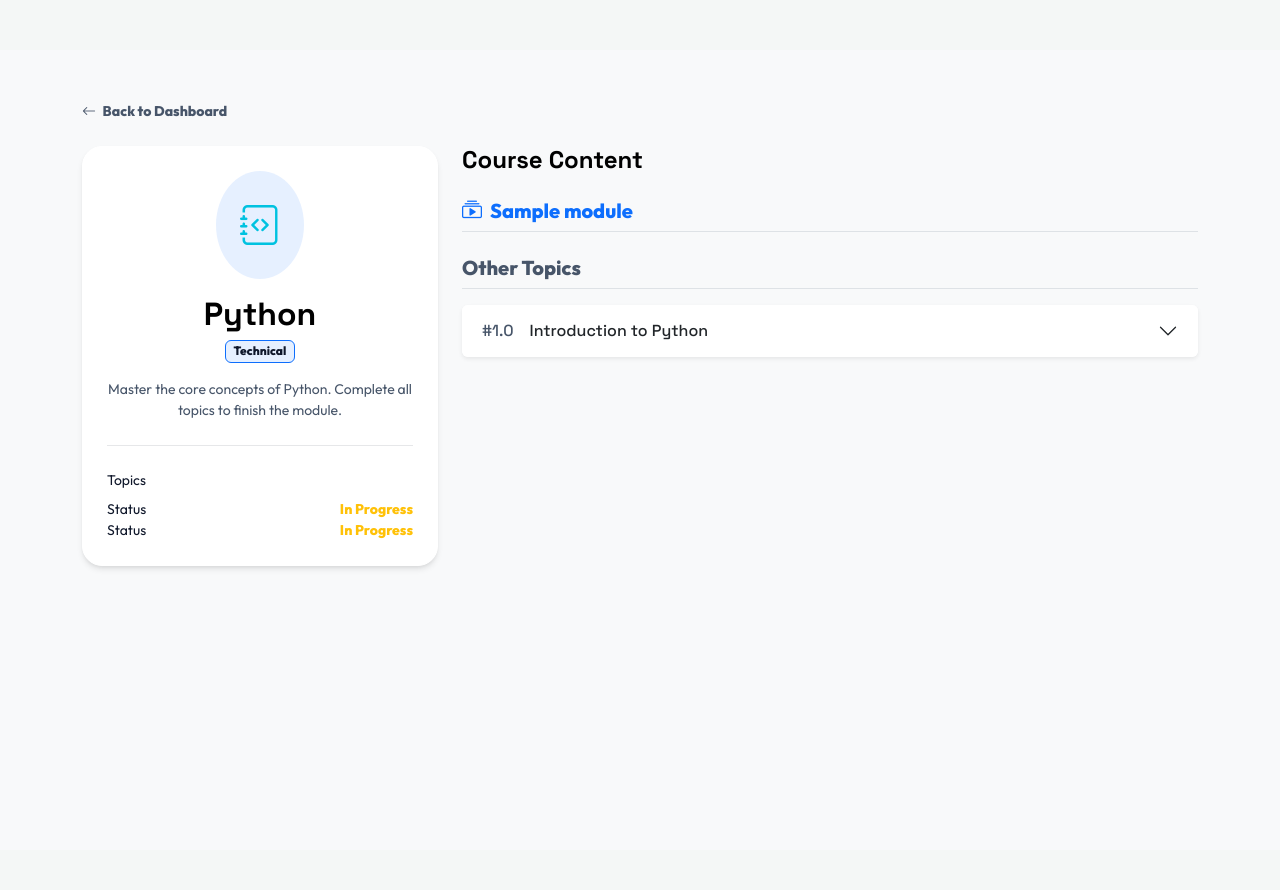
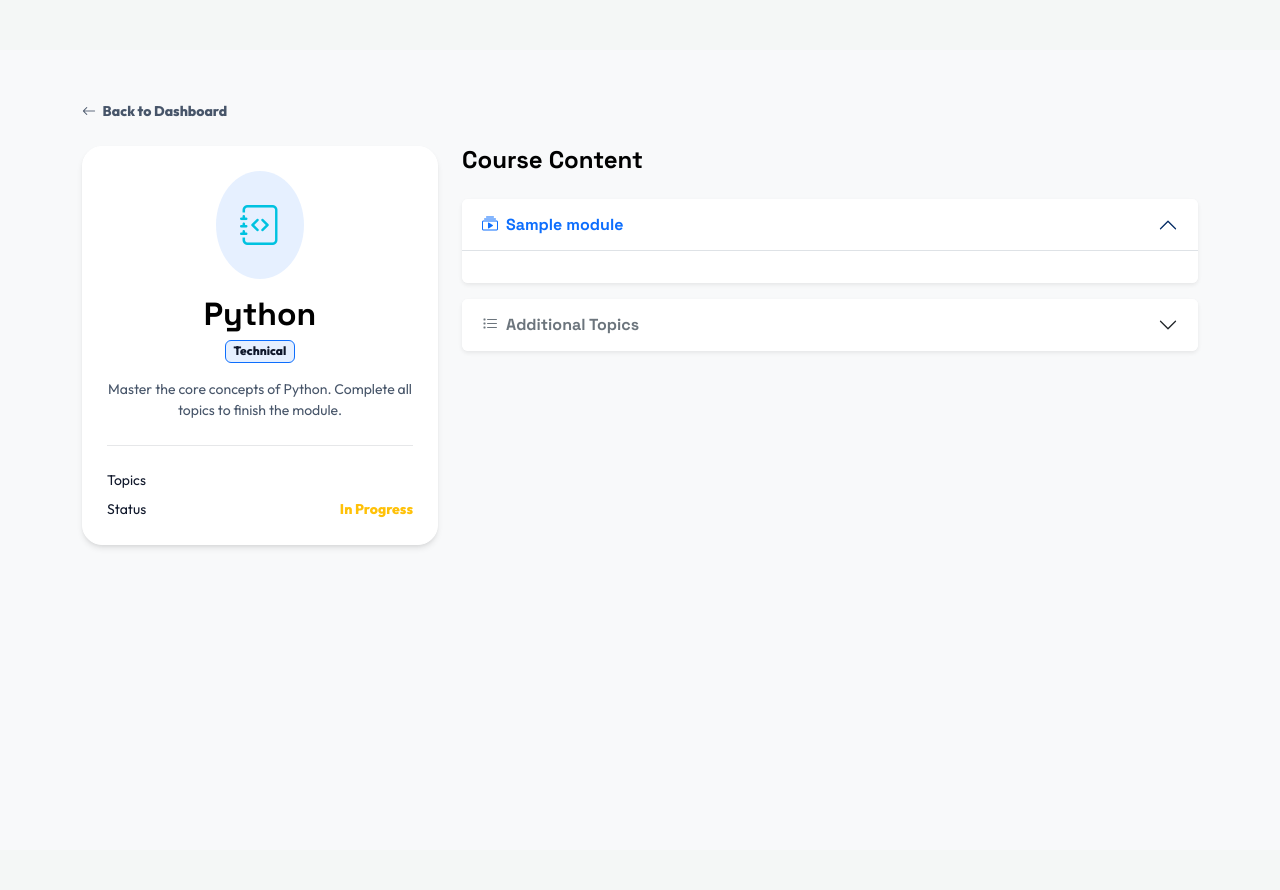
Before and after one commit to RaghavendraGunturi1/CodeApt, a Django app: page /course/python/ in a window 1280 px wide. Shown: the part 190-1080 px from the top of the page. Run offline with Django 5.2, Linux system fonts and the light colour scheme; a user stored in the database is signed in; data comes from the database, SQL or seed files in the repository; tables that the repository leaves empty hold one stand-in row (values such as "Sample post"); parts of the project's set-up code (start-up, migrations or seed data) failed here and were passed over; some libraries are stand-ins or nearby versions.

Commit message:
pay fix and roll number added and module dropdown fixed

```diff
--- a/accounts/forms.py
+++ b/accounts/forms.py
@@ -6,6 +6,7 @@ from core.models import Profile  # <--- Note the 'core' import
 class StudentRegisterForm(UserCreationForm):
     email = forms.EmailField(required=True)
     full_name = forms.CharField(max_length=100, required=True)
+    roll_number = forms.CharField(max_length=50, required=True, label="University Roll Number") # Added
     college_name = forms.CharField(max_length=200, required=True)
     phone_number = forms.CharField(max_length=15, required=True)
     state = forms.CharField(max_length=100, required=True)
@@ -18,3 +19,8 @@ class StudentRegisterForm(UserCreationForm):
         if User.objects.filter(email=email).exists():
             raise forms.ValidationError("A user with this email already exists.")
         return email
+    def clean_roll_number(self):
+        roll = self.cleaned_data.get('roll_number')
+        if Profile.objects.filter(roll_number=roll).exists():
+            raise forms.ValidationError("This roll number is already registered.")
+        return roll
--- a/accounts/views.py
+++ b/accounts/views.py
@@ -36,6 +36,7 @@ def register_view(request):
             # Use get_or_create to avoid errors if a profile signal already exists
             profile, created = Profile.objects.get_or_create(user=user)
             profile.full_name = form.cleaned_data.get('full_name')
+            profile.roll_number = form.cleaned_data.get('roll_number') # Save it here
             profile.college_name = form.cleaned_data.get('college_name')
             profile.phone_number = form.cleaned_data.get('phone_number')
             profile.state = form.cleaned_data.get('state')
--- a/core/models.py
+++ b/core/models.py
@@ -13,6 +13,7 @@ class Profile(models.Model):
     user = models.OneToOneField(User, on_delete=models.CASCADE)
     full_name = models.CharField(max_length=100, blank=True, help_text="Name to appear on Certificates")
     college_name = models.CharField(max_length=200, blank=True)
+    roll_number = models.CharField(max_length=50, blank=True, null=True, help_text="University Roll Number")
     phone_number = models.CharField(max_length=15, blank=True)
     state = models.CharField(max_length=100, blank=True, null=True) # Added State
     bio = models.TextField(max_length=500, blank=True)
--- a/core/views.py
+++ b/core/views.py
@@ -547,28 +547,31 @@ from phonepe.sdk.pg.common.models.request.meta_info import MetaInfo
 
 # --- VIEWS ---
 # In core/views.py
+from decimal import Decimal
+
 @login_required(login_url='login')
 def initiate_payment(request, subject_slug):
     subject = get_object_or_404(Subject, slug=subject_slug)
 
-    # 1. Generate Order ID
+    # Logic: Use discount_price if available and greater than 0
+    effective_price = subject.discount_price if subject.discount_price and subject.discount_price > 0 else subject.price
+
     merchant_order_id = str(uuid.uuid4())
 
-    # 2. Save Pending Order
+    # Save Pending Order with the correct effective price
     Order.objects.create(
         user=request.user,
         subject=subject,
         order_id=merchant_order_id,
-        amount=subject.price,
+        amount=effective_price,
         status='PENDING'
     )
 
     try:
         client = get_phonepe_client()
-        amount_in_paise = int(float(subject.price) * 100)
+        # Convert to paise safely using Decimal
+        amount_in_paise = int(effective_price * Decimal('100'))
 
-        # --- FIX: Embed Order ID in the URL ---
-        # This creates: https://yourdomain.com/payment/callback/ORDER_ID_HERE/
         callback_path = f'/payment/callback/{merchant_order_id}/'
         redirect_url = request.build_absolute_uri(callback_path)
 
@@ -594,46 +597,27 @@ def initiate_payment(request, subject_slug):
         print(f"SDK Payment Init Error: {e}")
         messages.error(request, "Could not initiate payment.")
         return redirect('course_landing', slug=subject.slug)
-
 @csrf_exempt
 def payment_callback(request, order_id):
-    """
-    Handles the redirect from PhonePe.
-    Now receives 'order_id' directly from the URL for 100% reliability.
-    """
     try:
-        print(f"\nCallback received for Order: {order_id}")
-
-        # 1. Get SDK Client
-        client = get_phonepe_client()
-
-        # 2. Check Status Immediately
-        # We don't wait for POST data. We actively ask PhonePe "What happened?"
-        status_response = client.get_order_status(order_id)
-
-        print(f"Callback Status Check: {status_response.state}")
-
-        # 3. Update Database
         order = get_object_or_404(Order, order_id=order_id)
 
-        # Prevent duplicate enrollment if user refreshes page
         if order.status == 'SUCCESS':
             return redirect('dashboard')
+
+        client = get_phonepe_client()
+        status_response = client.get_order_status(order_id)
 
         if status_response.state == "COMPLETED":
             order.status = 'SUCCESS'
 
-            # Save Transaction ID safely
+            # Safely extract Transaction ID from the last attempt
             if status_response.payment_details:
                 last_attempt = status_response.payment_details[-1]
-                if hasattr(last_attempt, 'transaction_id'):
-                    order.transaction_id = last_attempt.transaction_id
-                elif hasattr(last_attempt, 'payment_id'):
-                    order.transaction_id = last_attempt.payment_id
+                order.transaction_id = getattr(last_attempt, 'transaction_id',
+                                       getattr(last_attempt, 'payment_id', None))
 
             order.save()
-
-            # Enroll User
             Enrollment.objects.get_or_create(user=order.user, subject=order.subject)
 
             messages.success(request, f"Payment Successful! Enrolled in {order.subject.name}.")
@@ -646,8 +630,7 @@ def payment_callback(request, order_id):
             return redirect('course_landing', slug=order.subject.slug)
 
         else:
-            # Still Pending?
-            messages.warning(request, "Payment is processing. Check status in dashboard.")
+            messages.warning(request, "Payment is still processing.")
             return redirect('dashboard')
 
     except Exception as e:
@@ -656,47 +639,28 @@ def payment_callback(request, order_id):
         return redirect('dashboard')
 
 
-
 # In core/views.py
 @login_required(login_url='login')
 def check_payment_status(request, order_id):
-    """
-    Manually checks the status of a specific order with PhonePe.
-    """
     try:
-        # 1. Get the Order from DB
         order = get_object_or_404(Order, order_id=order_id, user=request.user)
 
-        # If already successful, just redirect
         if order.status == 'SUCCESS':
             messages.info(request, "This order is already completed.")
             return redirect('dashboard')
 
-        # 2. Ask PhonePe for Status
         client = get_phonepe_client()
         status_response = client.get_order_status(order.order_id)
 
-        print(f"Manual Check Status: {status_response.state}")
-
-        # 3. Update Status
         if status_response.state == "COMPLETED":
             order.status = 'SUCCESS'
 
-            # --- FIX FOR THE ERROR ---
-            # payment_details is a LIST of attempts. We take the last one.
             if status_response.payment_details:
-                # Get the last payment attempt (the successful one)
                 last_attempt = status_response.payment_details[-1]
-
-                # Extract ID safely
-                if hasattr(last_attempt, 'transaction_id'):
-                    order.transaction_id = last_attempt.transaction_id
-                elif hasattr(last_attempt, 'payment_id'):
-                    order.transaction_id = last_attempt.payment_id
+                order.transaction_id = getattr(last_attempt, 'transaction_id',
+                                       getattr(last_attempt, 'payment_id', None))
 
             order.save()
-
-            # 4. Enroll User
             Enrollment.objects.get_or_create(user=order.user, subject=order.subject)
 
             messages.success(request, f"Payment Verified! You are now enrolled in {order.subject.name}.")
@@ -707,14 +671,13 @@ def check_payment_status(request, order_id):
             order.save()
             messages.error(request, "Payment Failed.")
         else:
-            messages.warning(request, f"Payment is still {status_response.state}. Please try again in a moment.")
+            messages.warning(request, f"Payment is still {status_response.state}.")
 
     except Exception as e:
         print(f"Manual Check Error: {e}")
         messages.error(request, "Error checking payment status.")
 
     return redirect('dashboard')
-
 
 # In core/views.py
 from curriculum.models import Job, JobApplication
--- a/templates/core/course_detail.html
+++ b/templates/core/course_detail.html
@@ -36,31 +36,33 @@
                         <span>Status</span>
                         <span class="fw-bold text-warning">In Progress</span>
                     </div>
-                    <div class="d-flex justify-content-between text-muted small">
-                        <span>Status</span>
-                        <span class="fw-bold text-warning">In Progress</span>
-                    </div>
                 </div>
             </div>
 
             <div class="col-lg-8">
                 <h4 class="fw-bold mb-4">Course Content</h4>
-            <div class="accordion mb-5" id="syllabusAccordion">
+
+                <div class="accordion" id="mainCourseAccordion">
 
                     {% for module in modules %}
-                    <div class="mb-4">
-                        <h5 class="text-primary fw-bold border-bottom pb-2 mb-3">
-                            <i class="bi bi-collection-play me-2"></i>{{ module.name }}
-                        </h5>
+                        <div class="accordion-item border-0 mb-3 shadow-sm rounded overflow-hidden">
+                            <h2 class="accordion-header" id="headingModule{{ module.id }}">
+                                <button class="accordion-button fw-bold bg-white text-primary" type="button" data-bs-toggle="collapse" data-bs-target="#moduleCollapse{{ module.id }}">
+                                    <i class="bi bi-collection-play me-2"></i> {{ module.name }}
+                                </button>
+                            </h2>
 
+                            <div id="moduleCollapse{{ module.id }}" class="accordion-collapse collapse {% if forloop.first %}show{% endif %}" data-bs-parent="#mainCourseAccordion">
+                                <div class="accordion-body bg-white pt-0">
+                                    <div class="accordion mt-3" id="topicsAccordion{{ module.id }}">
                                         {% for topic in module.topics.all %}
-                            <div class="accordion-item border-0 mb-2 shadow-sm rounded overflow-hidden">
+                                            <div class="accordion-item border-0 mb-2 shadow-sm rounded border">
                                                 <h2 class="accordion-header">
-                                    <button class="accordion-button collapsed fw-medium" type="button" data-bs-toggle="collapse" data-bs-target="#topic{{ topic.id }}">
+                                                    <button class="accordion-button collapsed fw-medium py-2" type="button" data-bs-toggle="collapse" data-bs-target="#topic{{ topic.id }}">
                                                         <span class="me-3 text-muted">#{{ topic.order }}</span> {{ topic.name }}
                                                     </button>
                                                 </h2>
-                                <div id="topic{{ topic.id }}" class="accordion-collapse collapse" data-bs-parent="#syllabusAccordion">
+                                                <div id="topic{{ topic.id }}" class="accordion-collapse collapse" data-bs-parent="#topicsAccordion{{ module.id }}">
                                                     <div class="accordion-body text-muted small bg-light">
                                                         {% if topic.content %}
                                                             {{ topic.content|truncatewords:20 }}
@@ -79,20 +81,31 @@
                                             </div>
                                         {% endfor %}
                                     </div>
+                                </div>
+                            </div>
+                        </div>
                     {% endfor %}
 
                     {% if orphan_topics %}
-                    {% if modules %}<h5 class="text-muted fw-bold border-bottom pb-2 mb-3 mt-4">Other Topics</h5>{% endif %}
+                        <div class="accordion-item border-0 mb-3 shadow-sm rounded overflow-hidden">
+                            <h2 class="accordion-header">
+                                <button class="accordion-button collapsed fw-bold bg-white text-secondary" type="button" data-bs-toggle="collapse" data-bs-target="#orphanModuleCollapse">
+                                    <i class="bi bi-list-task me-2"></i> Additional Topics
+                                </button>
+                            </h2>
+                            <div id="orphanModuleCollapse" class="accordion-collapse collapse" data-bs-parent="#mainCourseAccordion">
+                                <div class="accordion-body bg-white pt-0">
+                                    <div class="accordion mt-3" id="orphanTopicsAccordion">
                                         {% for topic in orphan_topics %}
-                        <div class="accordion-item border-0 mb-2 shadow-sm rounded overflow-hidden">
+                                            <div class="accordion-item border-0 mb-2 shadow-sm rounded border">
                                                 <h2 class="accordion-header">
-                                <button class="accordion-button collapsed fw-medium" type="button" data-bs-toggle="collapse" data-bs-target="#topic{{ topic.id }}">
+                                                    <button class="accordion-button collapsed fw-medium py-2" type="button" data-bs-toggle="collapse" data-bs-target="#topic{{ topic.id }}">
                                                         <span class="me-3 text-muted">#{{ topic.order }}</span> {{ topic.name }}
                                                     </button>
                                                 </h2>
-                            <div id="topic{{ topic.id }}" class="accordion-collapse collapse" data-bs-parent="#syllabusAccordion">
+                                                <div id="topic{{ topic.id }}" class="accordion-collapse collapse" data-bs-parent="#orphanTopicsAccordion">
                                                     <div class="accordion-body text-muted small bg-light">
-                                    In this module, we will cover the fundamentals of {{ topic.name }}.
+                                                        Start learning {{ topic.name }} now.
                                                         <div class="mt-2">
                                                             {% if is_enrolled %}
                                                                 <a href="{% url 'topic_detail' topic.id %}" class="btn btn-sm btn-primary">Start Lesson</a>
@@ -104,14 +117,18 @@
                                                 </div>
                                             </div>
                                         {% endfor %}
-                {% endif %}
-
-                {% if not modules and not orphan_topics %}
-                    <div class="alert alert-info">Curriculum is being updated. Check back soon!</div>
-                {% endif %}
                                     </div>
                                 </div>
                             </div>
                         </div>
+                    {% endif %}
+
+                    {% if not modules and not orphan_topics %}
+                        <div class="alert alert-info border-0 shadow-sm">Curriculum is being updated. Check back soon!</div>
+                    {% endif %}
+
+                </div> </div>
+        </div>
+    </div>
 </div>
 {% endblock %}
```
Also changed, not shown: core/admin.py (+6 -2 lines), core/migrations/0003_profile_roll_number.py (added). Lines whose indentation alone changed are shown as unchanged.
